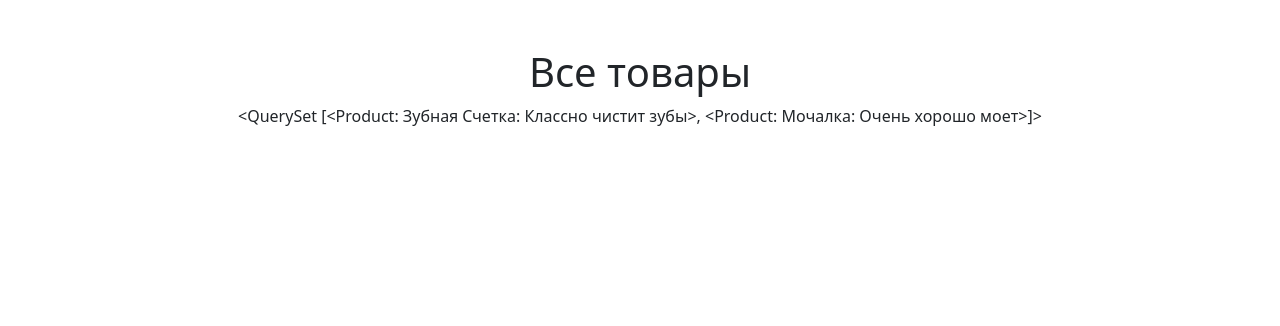
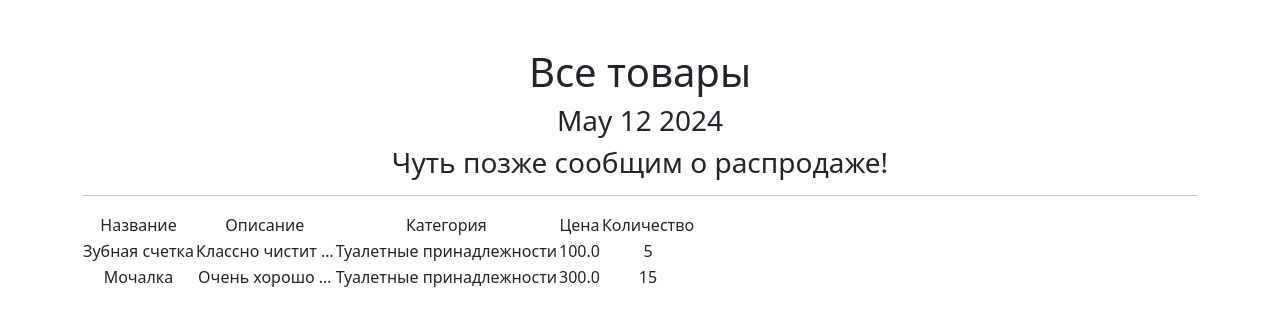
Before and after one commit to Slava-inc/Simple-App, a Django app: page /products/ in a window 1280 px wide. Shown: the part 56-382 px from the top of the page. Run offline with Django 5.2, Linux system fonts and the light colour scheme; data comes from the database, SQL or seed files in the repository; both versions use the stored data as it was after the commit; some libraries are stand-ins or nearby versions.

Commit message:
advanced template

```diff
--- a/d6_2/simpleapp/views.py
+++ b/d6_2/simpleapp/views.py
@@ -3,6 +3,7 @@ from django.shortcuts import render
 # что в этом представлении мы будем выводить список объектов из БД
 from django.views.generic import ListView, DetailView
 from .models import Product
+from datetime import datetime
 
 
 class ProductsList(ListView):
@@ -17,6 +18,20 @@ class ProductsList(ListView):
     # Его надо указать, чтобы обратиться к списку объектов в html-шаблоне.
     context_object_name = 'products'
 
+    # Метод get_context_data позволяет нам изменить набор данных,
+    # который будет передан в шаблон.
+    def get_context_data(self, **kwargs):
+        # С помощью super() мы обращаемся к родительским классам
+        # и вызываем у них метод get_context_data с теми же аргументами,
+        # что и были переданы нам.
+        # В ответе мы должны получить словарь.
+        context = super().get_context_data(**kwargs)
+        # К словарю добавим текущую дату в ключ 'time_now'.
+        context['time_now'] = datetime.utcnow()
+        # Добавим ещё одну пустую переменную,
+        # чтобы на её примере рассмотреть работу ещё одного фильтра.
+        context['next_sale'] = None
+        return context
 
 class ProductDetail(DetailView):
     model = Product
--- a/d6_2/templates/products.html
+++ b/d6_2/templates/products.html
@@ -8,6 +8,50 @@ Products
 
 <!-- В контенте на странице мы выводим все товары -->
 {% block content %}
-<h1>Все товары</h1>
-{{ products }}
+   <h1>Все товары</h1>
+   <!-- Используем переданную из представления переменную time_now
+   и применяем к ней фильтр date. По назначению этот фильтр очень похож
+   на метод strftime у объекта datetime в Python — вывод времени
+   в указанном формате. -->
+   <h3>{{ time_now|date:'M d Y' }}</h3>
+    <!-- Если в переменной next_sale будет None,
+   то выведется указанный в фильтре текст -->
+   <h3> {{ next_sale|default_if_none:"Чуть позже сообщим о распродаже!" }} </h3>
+
+   <hr>
+
+   <!-- Выводим товары, только если они есть с помощью тега if -->
+   {% if products %}
+        <table>
+            <tr>
+                <td>Название</td>
+                <td>Описание</td>
+                <td>Категория</td>
+                <td>Цена</td>
+                <td>Количество</td>
+            </tr>
+
+            <!-- Для каждого товара будете генерироваться новая строчка,
+            т.е. новый HTML код, который указан в теле цикла.
+            При этом сам цикл работает точно так же, как и в Python.
+            product — переменная цикла, т.е. наш товар полученный из списка -->
+            {% for product in products %}
+            <tr>
+                <!-- Не забываем, что переменные в шаблоне ничем не отличаются
+                от переменных в Python. Здесь также можно получать доступ к
+                полям объекта модели. Например, здесь мы выводим имя,
+                в следующем столбце описание, и т.д.  -->
+                <td>{{ product.name }}</td>
+                <td>{{ product.description | truncatewords:2}}</td>
+                <td>{{ product.category.name }}</td>
+                <td>{{ product.price }}</td>
+                <td>{{ product.quantity }}</td>
+            </tr>
+            {% endfor %}
+
+        </table>
+   {% else %}
+       <!-- Если товаров нет, говорим, что товаров нет ;) -->
+       <h2>Товаров нет!</h2>
+   {% endif %}
 {% endblock content %}
```
Also changed, not shown: d6_2/db.sqlite3.
